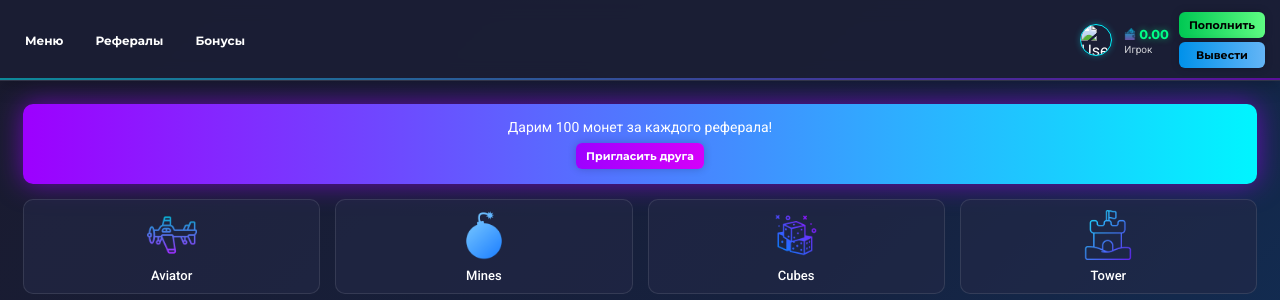
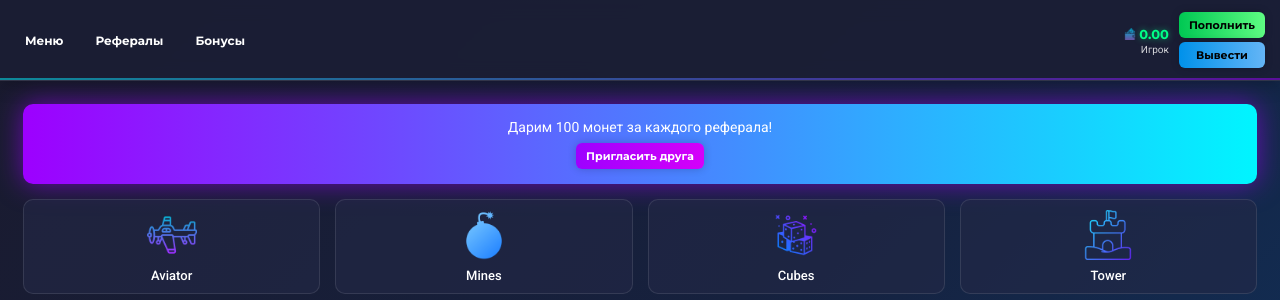
Before and after one commit to WSXvsLUCKY/caswebapp, a Flask app: page / in a window 1280 px wide. Shown: the top 300 px of the page. Run offline with Flask 3, Linux system fonts and the light colour scheme; data that the repository does not hold is empty; some libraries are stand-ins or nearby versions.

Commit message:
Update menu.html

```diff
--- a/templates/menu.html
+++ b/templates/menu.html
@@ -79,6 +79,7 @@
         .balance-container {
             display: flex;
             align-items: center;
+            margin-left: auto; /* Добавлено для выравнивания вправо */
         }
 
         .balance {
@@ -96,20 +97,10 @@
             margin-left: 6px;
         }
 
-        .user-avatar {
-            width: 28px;
-            height: 28px;
-            border-radius: 50%;
-            object-fit: cover;
-            border: 1px solid var(--neon-blue);
-            margin-right: 6px;
-            box-shadow: 0 0 6px rgba(0, 245, 255, 0.3);
-        }
-
         .balance-info {
             display: flex;
             flex-direction: column;
-            align-items: flex-start;
+            align-items: flex-end; /* Изменено на flex-end для выравнивания вправо */
             margin-right: 4px;
         }
 
@@ -306,11 +297,6 @@
                 font-size: 12px;
             }
 
-            .user-avatar {
-                width: 32px;
-                height: 32px;
-            }
-
             .balance-amount {
                 font-size: 13px;
             }
@@ -360,7 +346,6 @@
         </div>
         <div class="balance-container">
             <div class="balance">
-                <img src="{{ photo_url|default('/static/images/avatar.png') }}" alt="User Avatar" class="user-avatar" id="user-avatar">
                 <div class="balance-info">
                     <div class="balance-amount">
                         <img src="/static/images/wallet.png">
@@ -426,18 +411,13 @@
         const CURRENT_USER = {
             id: {{ user_id|default(0) }},
             first_name: "{{ first_name|default('Игрок') }}",
-            username: "{{ username|default('') }}",
-            photo_id: "{{ photo_id|default('') }}"
+            username: "{{ username|default('') }}"
         };
 
         // Инициализация при загрузке
         document.addEventListener('DOMContentLoaded', async () => {
             await loadUserData();
             setupViewport();
-
-            if (CURRENT_USER.photo_id && !document.getElementById('user-avatar').src.includes('photo')) {
-                await loadUserPhoto();
-            }
         });
 
         // Настройка viewport для мобильных устройств
@@ -483,22 +463,6 @@
             }
         }
 
-        // Загрузка фото профиля
-        async function loadUserPhoto() {
-            if (!CURRENT_USER.photo_id) return;
-
-            try {
-                const response = await fetch(`/api/user/photo?photo_id=${CURRENT_USER.photo_id}`);
-                const data = await response.json();
-
-                if (data.status === 'success' && data.photo_url) {
-                    document.getElementById('user-avatar').src = data.photo_url;
-                }
-            } catch (error) {
-                console.error('Error loading user photo:', error);
-            }
-        }
-
         // Навигация по играм
         function launchGame(game) {
             // Проверяем доступные игры
@@ -513,7 +477,6 @@
             params.append('user_id', CURRENT_USER.id);
             params.append('first_name', CURRENT_USER.first_name);
             if (CURRENT_USER.username) params.append('username', CURRENT_USER.username);
-            if (CURRENT_USER.photo_id) params.append('photo_id', CURRENT_USER.photo_id);
 
             // Перенаправляем на игру с параметрами
             window.location.href = `/${game}?${params.toString()}`;
```
